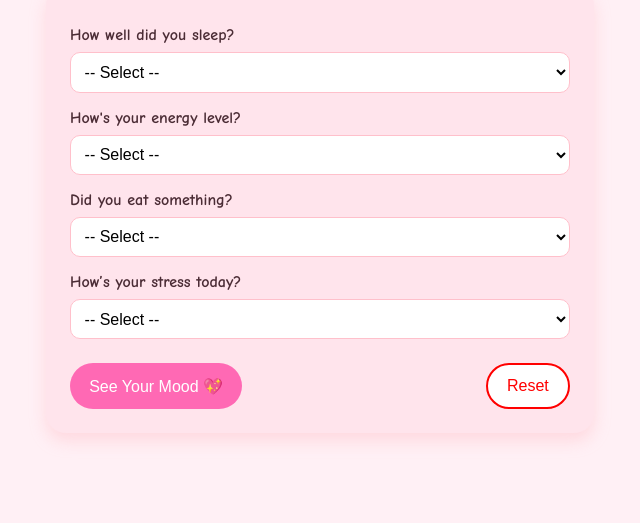
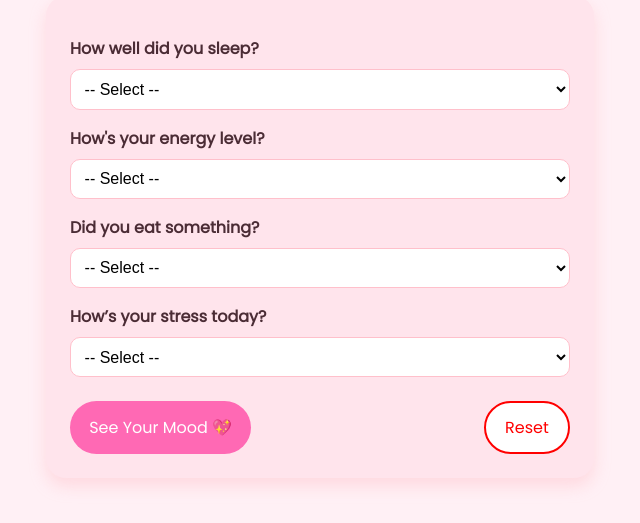
Before and after one commit to isagar13-qw/Gogo-s-Mood, a plain HTML site: page index.html in a window 1280 px wide. Shown: the part 105-628 px from the top of the page, without its empty margins (320-960 px from the left). Drawn offline with Linux system fonts and the light colour scheme.

Commit message:
Add files via upload

```diff
--- a/index.html
+++ b/index.html
@@ -4,9 +4,13 @@
   <meta charset="UTF-8">
   <title>Gogo's Mood Predictor</title>
   <meta name="viewport" content="width=device-width, initial-scale=1.0">
+
+  <!-- Poppins Font -->
+  <link href="https://fonts.googleapis.com/css2?family=Poppins&display=swap" rel="stylesheet">
+
   <style>
     body {
-      font-family: 'Comic Sans MS', cursive, sans-serif;
+      font-family: 'Poppins', sans-serif;
       background: #fff0f5;
       color: #4b2c35;
       display: flex;
@@ -54,6 +58,7 @@
       font-size: 1rem;
       cursor: pointer;
       transition: background 0.3s;
+      font-family: 'Poppins', sans-serif;
     }
 
     .cta-btn {
@@ -83,7 +88,6 @@
       margin-top: 1.5rem;
     }
 
-    /* Modal Styling */
     .modal {
       display: none;
       position: fixed;
```
